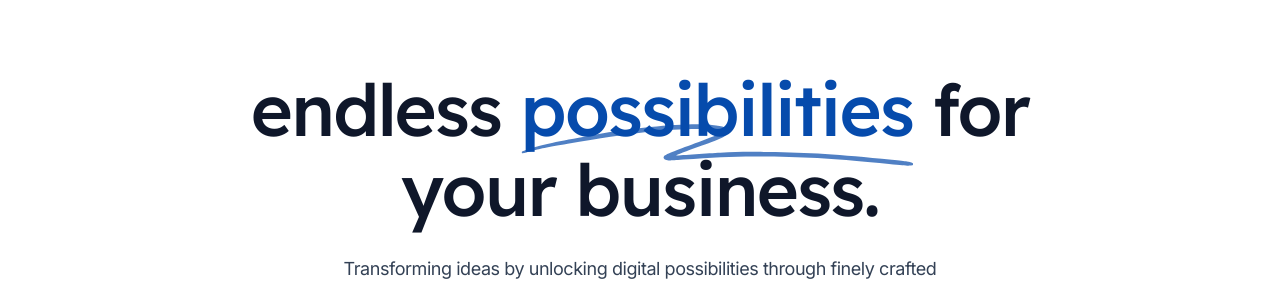
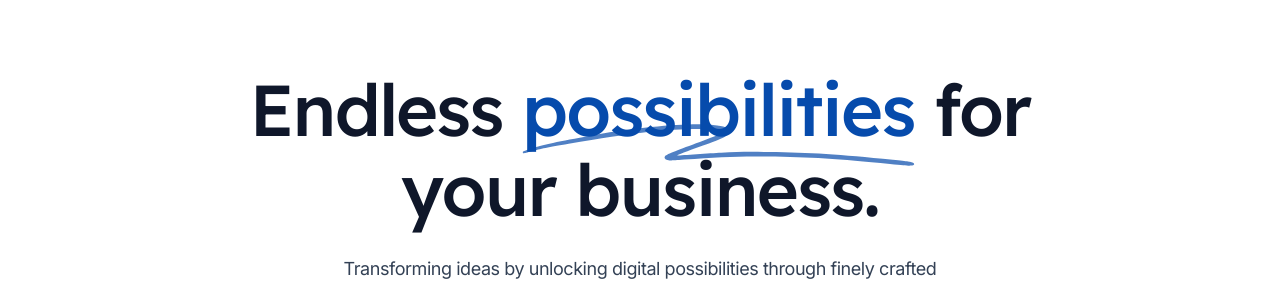
Before and after one commit to Bwogi/odelabs, a Next.js app: page / in a window 1280 px wide. Shown: the part 226-507 px from the top of the page. Built offline with nearby package versions, Linux system fonts and the light colour scheme.

Commit message:
title adjustments in the layout

```diff
--- a/src/app/layout.tsx
+++ b/src/app/layout.tsx
@@ -7,10 +7,10 @@ import { type Metadata } from 'next'
 export const metadata: Metadata = {
   title: {
     template: '%s - TaxPal',
-    default: 'TaxPal - Accounting made simple for small businesses',
+    default: 'OdeLabs - Finer computing experiments',
   },
   description:
-    'Most bookkeeping software is accurate, but hard to use. We make the opposite trade-off, and hope you don’t get audited.',
+    'Transforming ideas by unlocking digital possibilities through finely crafted experiments into exceptional web experiences.',
 }
 
 const inter = Inter({
--- a/src/components/Hero.tsx
+++ b/src/components/Hero.tsx
@@ -13,7 +13,7 @@ export function Hero() {
   return (
     <Container className="pb-16 pt-20 text-center lg:pt-32">
       <h1 className="mx-auto max-w-4xl font-display text-5xl font-medium tracking-tight text-slate-900 sm:text-7xl">
-        endless{' '}
+        Endless{' '}
         <span className="relative whitespace-nowrap text-[#064BAC]">
           <svg
             aria-hidden="true"
```
